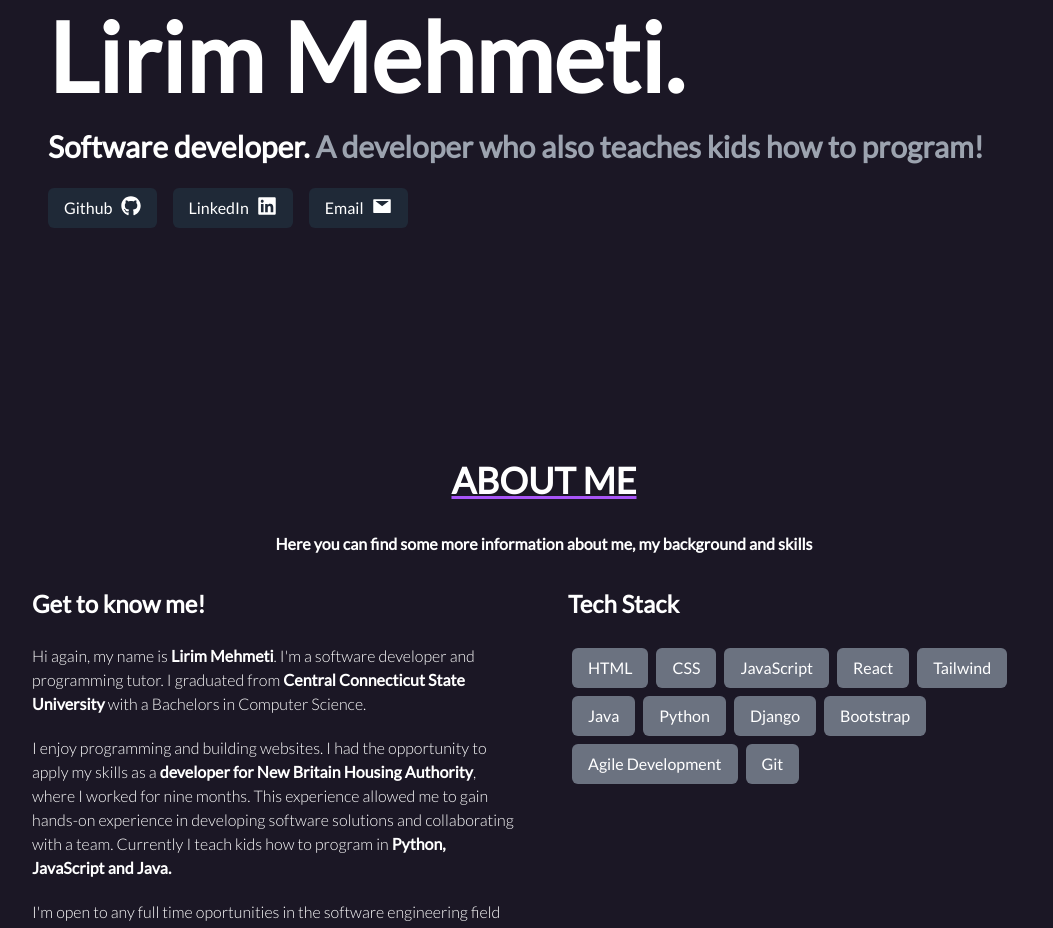
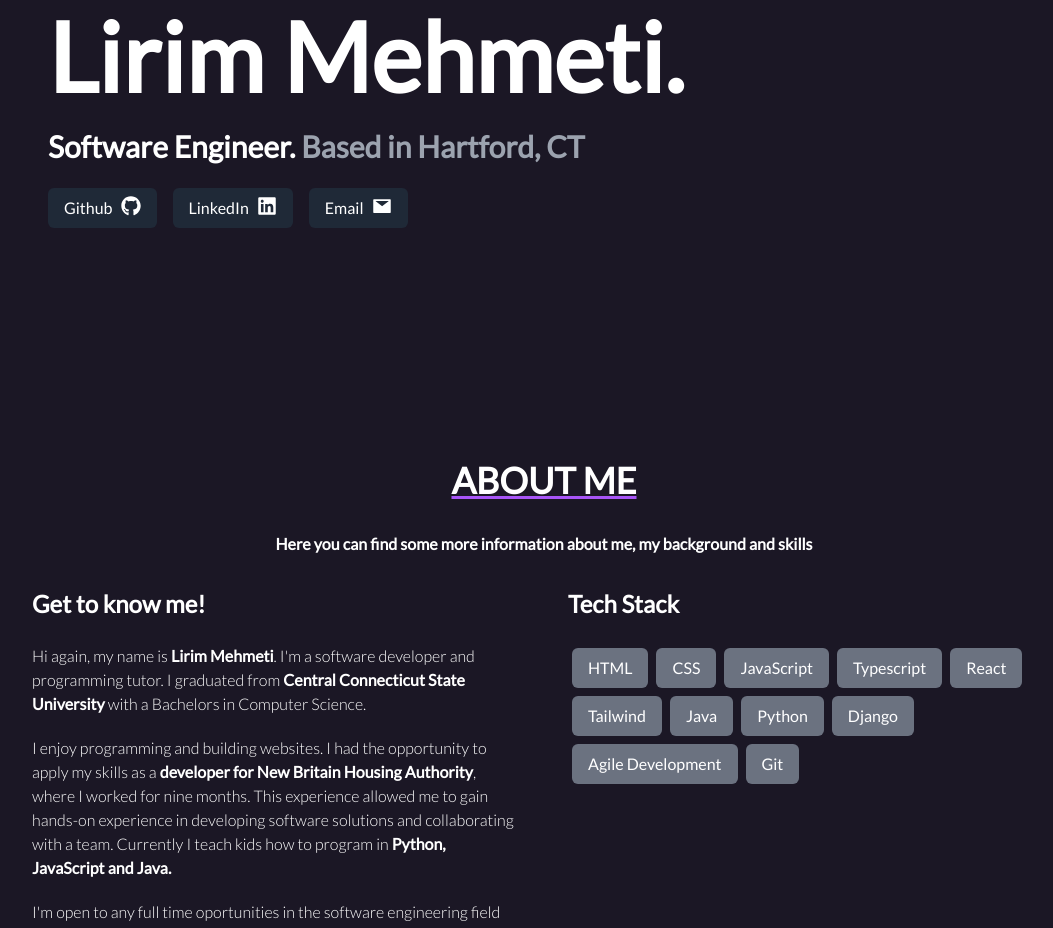
Before and after one commit to LEE-RUM/portfolio, a React (Vite) app: page / in a window 1280 px wide. Shown: the part 280-1208 px from the top of the page, without its empty margins (96-1149 px from the left). Built offline with nearby package versions, Linux system fonts and the light colour scheme.

Commit message:
small changes

```diff
--- a/src/components/About.jsx
+++ b/src/components/About.jsx
@@ -1,6 +1,6 @@
 import React from 'react';
 
-const skills = ['HTML', 'CSS', 'JavaScript', 'React', 'Tailwind', 'Java', 'Python', 'Django', 'Bootstrap', 'Agile Development', 'Git'];
+const skills = ['HTML', 'CSS', 'JavaScript', 'Typescript', 'React', 'Tailwind', 'Java', 'Python', 'Django', 'Agile Development', 'Git'];
 
 export default function About() {
   return (
--- a/src/components/Hero.jsx
+++ b/src/components/Hero.jsx
@@ -1,5 +1,5 @@
 import React from "react";
-import { FaGithub, FaLinkedin } from "react-icons/fa";
+import { FaGithub, FaLinkedin, FaLocationArrow, FaMapPin } from "react-icons/fa";
 import { AiFillMail } from "react-icons/ai";
 
 export default function Hero() {
@@ -13,7 +13,7 @@ export default function Hero() {
           Lirim Mehmeti.
         </p>
         <p className="text-2xl md:text-2xl lg:text-3xl text-white font-bold mb-6">
-          Software developer. <span className="text-gray-400">A developer who also teaches kids how to program!</span>
+          Software Engineer. <span className="text-gray-400">Based in Hartford, CT </span>
         </p>
         <div className="flex space-x-4 mt-6 mb-6">
           <a href="https://github.com/LEE-RUM">
```
